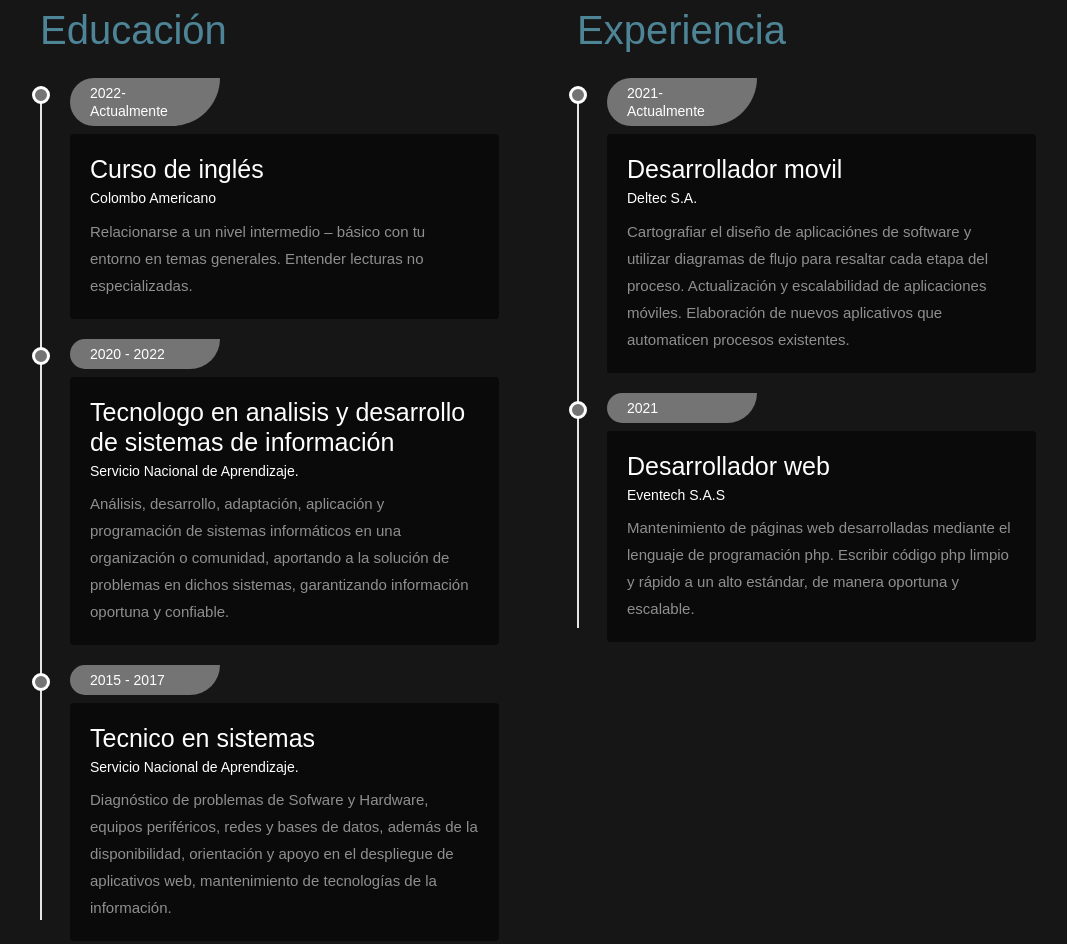
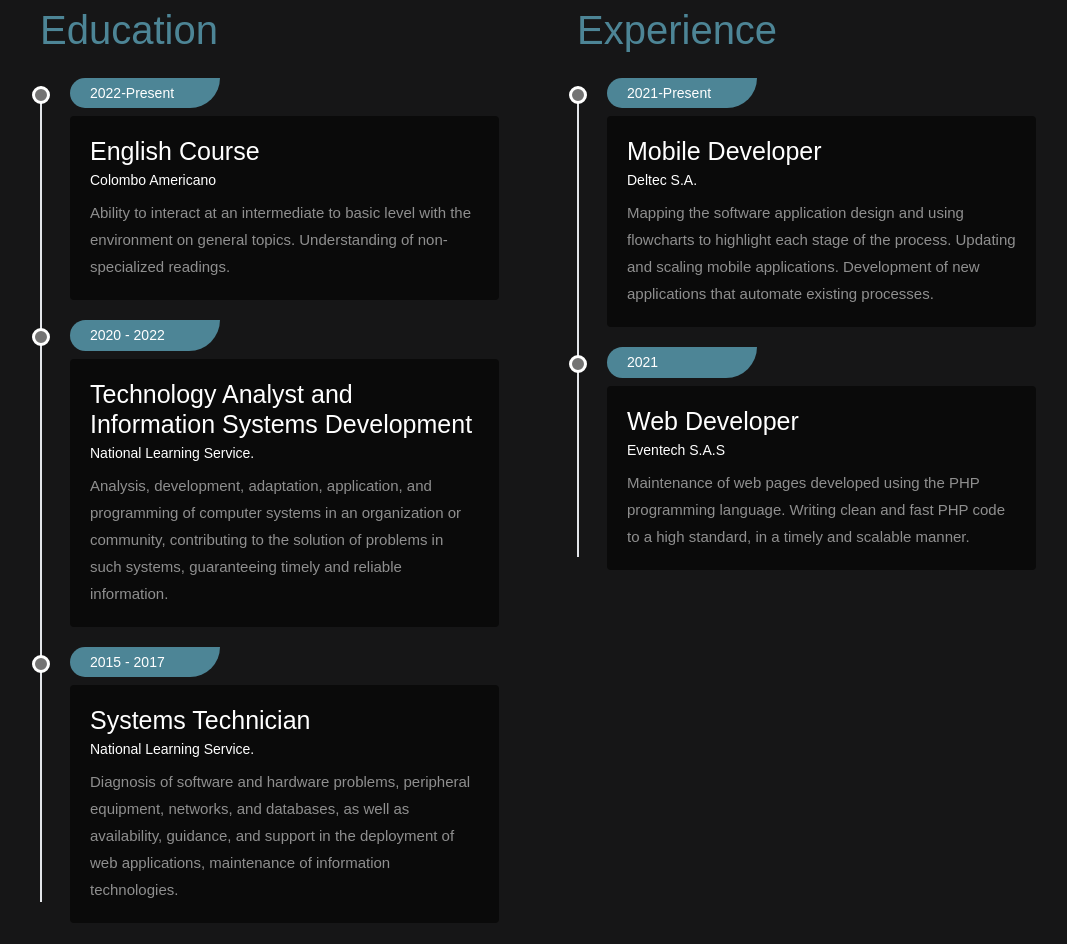
Before and after one commit to anthonyR012/portfolio_frontend, a plain HTML site: page public/index1.html in a window 1280 px wide. Shown: the part 1520-2464 px from the top of the page, without its empty margins (78-1145 px from the left). Drawn offline with Linux system fonts and the light colour scheme.

Commit message:
add experience

```diff
--- a/public/assets/css/style.css
+++ b/public/assets/css/style.css
@@ -1282,10 +1282,10 @@ footer p {
   }
 
   .nav-scroll .navbar-collapse .nav-link {
-    color: #fff !important;
+    color: var(--primary) !important;
   }
   .nav-scroll .navbar-collapse .active {
-    color: #c49b66 !important;
+    color: var(--secondary) !important;
   }
 
   .header {
@@ -1417,7 +1417,7 @@ footer p {
 .timeline li .title {
   width: 150px;
   padding: 6px 20px;
-  background-color: #747474;
+  background-color: var(--secondary);
   color:  var(--primary);
   font-weight: 500;
   border-radius: 30px 0 60px 30px;
--- a/public/index1.html
+++ b/public/index1.html
@@ -1,8 +1,7 @@
+
 <!DOCTYPE html>
- <html lang="zxx">
-
+<html lang="en">
     <head>
-
     	<!-- Metas -->
         <meta charset="utf-8">
 		<meta http-equiv="X-UA-Compatible" content="IE=edge" />
@@ -10,32 +9,23 @@
 		<meta name="keywords" content="HTML5 Template Zain onepage themeforest" />
 		<meta name="description" content="Zain - Onepage Multi-Purpose HTML5 Template" />
 		<meta name="author" content="" />
-
 		<!-- Title  -->
 		<title>Rubio</title>
-
 		<!-- Favicon -->
 		<link rel="shortcut icon" href="assets/img/logo/anthony_black.png" />
-
 		<!-- Google Fonts -->
 		<!-- <link href="https://fonts.googleapis.com/css?family=Josefin+Sans:300,400,600,700" rel="stylesheet">
         <link href="https://fonts.googleapis.com/css?family=Rubik:300,400,500,700,900" rel="stylesheet"> -->
-
         <link rel="stylesheet" href="https://use.fontawesome.com/releases/v5.15.3/css/all.css">
-
 		<!-- Plugins -->
 		<link rel="stylesheet" href="assets/css/plugins.css" />
-
         <!-- Core Style Css -->
         <link rel="stylesheet" href="assets/css/style.css" />
-
     </head>
-
     <body>
 
     <!-- =====================================
     ==== Start Loading -->
-
     <div class="loading">
         <div class="gooey">
         <span class="dot"></span>
@@ -46,7 +36,6 @@
         </div>
         </div>
     </div>
-
     <!-- End Loading ====
     ======================================= -->
 
@@ -56,12 +45,10 @@
 
 		<nav class="navbar navbar-expand-lg">
             <div class="container">
-
             <!-- Logo -->
             <a class="logo" href="#">
                 <img src="assets/img/logo/Anthony_bottorless.png" alt="logo">
             </a>
-
             <button class="navbar-toggler" type="button"
                     data-toggle="collapse"
                     data-target="#navbarSupportedContent"
@@ -69,7 +56,6 @@
                     aria-expanded="false" aria-label="Toggle navigation">
                 <span class="icon-bar"><i class="fas fa-bars"></i></span>
             </button>
-
             <!-- navbar links -->
             <div class="collapse navbar-collapse" id="navbarSupportedContent">
                 <ul class="navbar-nav ml-auto">
@@ -102,7 +88,6 @@
     	<!-- =====================================
     	==== Start Header -->
     	<header class="header valign bg-img" data-scroll-index="0" data-overlay-dark="4" data-background="assets/" data-stellar-background-ratio="0.5">
-
         <div class="container">
             <div class="row">
                 <div class="full-width text-center caption mt-50">
@@ -125,15 +110,12 @@
             </div>
         </div>
     	</header>
-
     	<!-- End Header ====
     	======================================= -->
 
 
-
         <!-- =====================================
         ==== Start About -->
-
         <section class="about" data-scroll-index="1">
             <div class="container">
                 <div class="row">
@@ -173,7 +155,6 @@
                             <div class="skill-item  row">
                                 <h6 class="col-6">
                                     <img src="assets/img/habilities/firebase.png"  alt="firebase">
-
                                     Firebase
                                 </h6>
                                 <span class="col-6">Basic level</span>
@@ -192,7 +173,6 @@
                                 and comfort in frequent changes of perspective.
                                 Has a natural ease and love for learning, versatility,
                                 as well as a willingness to take on challenging scenarios.</p>
-
                             <div class="social mt-40">
                                 <span>Follow Me :</span>
                                 <a href="https://www.facebook.com/antony.rubio.9822/" target="_blank"><i class="icofont icofont-facebook"></i></a>
@@ -202,79 +182,64 @@
                             </div>
                         </div>
                     </div>
-
                 </div>
             </div>
         </section>
-
         <!-- End About ====
         ======================================= -->
  <!-- =====================================
         ==== INICIO EXPERIENCIA Y ESTUDIO -->
-    <div class="container p-5" id="experience"  data-scroll-index="2">
+    <div class="container p-5" id="experience" data-scroll-index="2">
         <div class="row">
             <div class="col-md-6 wow fadeInRight">
-            <h2 class="fw-normal">Educación</h2>
+            <h2 class="fw-normal">Education</h2>
             <ul class="timeline mt-4 pr-md-5">
                 <li>
-                <div class="title">2022-Actualmente</div>
+                <div class="title">2022-Present</div>
                 <div class="details">
-                  <h5>Curso de inglés</h5>
+                    <h5>English Course</h5>
                     <small class="fg-theme">Colombo Americano</small>
-                  <p>Relacionarse a un nivel intermedio – básico con tu entorno en temas
-                    generales. Entender lecturas no especializadas.</p>
+                    <p>Ability to interact at an intermediate to basic level with the environment on general topics. Understanding of non-specialized readings.</p>
                 </div>
                 </li>
                 <li>
                 <div class="title">2020 - 2022</div>
                 <div class="details">
-                  <h5>Tecnologo en analisis y desarrollo de sistemas de información</h5>
-                  <small class="fg-theme">Servicio Nacional de Aprendizaje.</small>
-                  <p>Análisis, desarrollo, adaptación, aplicación y programación
-                    de sistemas informáticos en una organización o comunidad, aportando a la solución de problemas en
-                    dichos sistemas, garantizando información oportuna y confiable.</p>
+                    <h5>Technology Analyst and Information Systems Development</h5>
+                    <small class="fg-theme">National Learning Service.</small>
+                    <p>Analysis, development, adaptation, application, and programming of computer systems in an organization or community, contributing to the solution of problems in such systems, guaranteeing timely and reliable information.</p>
                 </div>
                 </li>
                 <li>
                 <div class="title">2015 - 2017</div>
                 <div class="details">
-                  <h5>Tecnico en sistemas</h5>
-                  <small class="fg-theme">Servicio Nacional de Aprendizaje.</small>
-                  <p>Diagnóstico de problemas de Sofware y Hardware, equipos periféricos, redes y bases de datos,
-                    además de la disponibilidad, orientación y apoyo en el despliegue de aplicativos web,
-                    mantenimiento de tecnologías de la información.</p>
+                    <h5>Systems Technician</h5>
+                    <small class="fg-theme">National Learning Service.</small>
+                    <p>Diagnosis of software and hardware problems, peripheral equipment, networks, and databases, as well as availability, guidance, and support in the deployment of web applications, maintenance of information technologies.</p>
                 </div>
                 </li>
             </ul>
             </div>
             <div class="col-md-6 wow fadeInRight" data-wow-delay="200ms">
-            <h2 class="fw-normal">Experiencia</h2>
+            <h2 class="fw-normal">Experience</h2>
             <ul class="timeline mt-4 pr-md-5">
                 <li>
-                <div class="title">2021-Actualmente</div>
+                <div class="title">2021-Present</div>
                 <div class="details">
-                  <h5>Desarrollador movil</h5>
+                    <h5>Mobile Developer</h5>
                     <small class="fg-theme">Deltec S.A.</small>
-                  <p>Cartografiar el diseño de aplicaciónes de software y utilizar
-                    diagramas de flujo para resaltar cada etapa del proceso.
-                    Actualización y escalabilidad de aplicaciones móviles.
-                    Elaboración de nuevos aplicativos que automaticen procesos
-                    existentes.</p>
+                    <p>Mapping the software application design and using flowcharts to highlight each stage of the process. Updating and scaling mobile applications. Development of new applications that automate existing processes.</p>
                 </div>
                 </li>
                 <li>
                 <div class="title">2021</div>
                 <div class="details">
-                  <h5>Desarrollador web</h5>
+                    <h5>Web Developer</h5>
                     <small class="fg-theme">Eventech S.A.S</small>
-                  <p>Mantenimiento de páginas web desarrolladas mediante el lenguaje
-                    de programación php.
-                    Escribir código php limpio y rápido a un alto estándar, de manera
-                    oportuna y escalable.</p>
+                    <p>Maintenance of web pages developed using the PHP programming language. Writing clean and fast PHP code to a high standard, in a timely and scalable manner.</p>
                 </div>
                 </li>
             </ul>
-          </div>
             </div>
         </div>
         </div>
@@ -282,15 +247,12 @@
         ==== FIN ESTUDIO Y EXPERIENCIA  -->
         <!-- =====================================
         ==== Start Services -->
-
         <section class="services section-padding bg-dark" data-scroll-index="3">
             <div class="container">
                 <div class="row">
-
                     <div class="section-head text-center col-md-12">
                         <h4>What can I do?</h4>
                     </div>
-
                     <div class="col-lg-3 col-md-6">
                         <div class="item mb-md50">
                             <i class="icon icofont icofont-web"></i>
@@ -298,7 +260,6 @@
                             <p>Maintainability and scalability of web applications</p>
                         </div>
                     </div>
-
                     <div class="col-lg-3 col-md-6">
                         <div class="item mb-md50">
                             <i class="icon icofont icofont-stock-mobile"></i>
@@ -306,7 +267,6 @@
                             <p>Development of applications for process automation or implementation of new technologies</p>
                         </div>
                     </div>
-
                     <div class="col-lg-3 col-md-6">
                         <div class="item mb-sm50">
                             <i class="icon icofont icofont-test-bulb"></i>
@@ -314,7 +274,6 @@
                             <p>Application testing (unit testing, component testing, and integration testing)</p>
                         </div>
                     </div>
-
                     <div class="col-lg-3 col-md-6">
                         <div class="item">
                             <i class="icon icofont icofont-server"></i>
@@ -322,11 +281,9 @@
                             <p>Integration of different servicest<strong>Cloud Computing.</strong></p>
                         </div>
                     </div>
-
                 </div>
             </div>
         </section>
-
         <!-- End Services ====
         ======================================= -->
 
@@ -338,11 +295,9 @@
         <section class="portfolio section-padding" data-scroll-index="4">
             <div class="container">
                 <div class="row">
-
                     <div class="section-head text-center col-lg-8 offset-lg-2 col-md-10 offset-md-1">
                         <h4>Portfolio</h4>
                     </div>
-
                     <!-- filter links -->
                     <div class="filtering text-center col-sm-12">
                         <span data-filter='*' class="active">All</span>
@@ -350,12 +305,9 @@
                         <span data-filter='.web'>Web Software</span>
                         <!-- <span data-filter='.graphic'>Graphic</span> -->
                     </div>
-
                     <div class="clearfix"></div>
-
                     <!-- gallery -->
                     <div class="gallery text-center full-width">
-
                         <!-- gallery item -->
                         <div class="items web">
                             <div class="item-img">
@@ -371,7 +323,6 @@
                                 </div>
                             </div>
                         </div>
-
                         <!-- gallery item -->
                         <div class="items movil">
                             <div class="item-img">
@@ -402,7 +353,6 @@
                                 </div>
                             </div>
                         </div>
-
                         <!-- gallery item -->
                         <div class="items width2 movil">
                             <div class="item-img">
@@ -418,9 +368,7 @@
                                 </div>
                             </div>
                         </div>
-
                     </div>
-
                 </div>
             </div>
         </section>
@@ -435,11 +383,9 @@
         <section class="contact section-padding" data-scroll-index="5">
             <div class="container">
                 <div class="row">
-
                     <div class="section-head text-center col-lg-8 offset-lg-2 col-md-10 offset-md-1">
                         <h4>Contact Us</h4>
                     </div>
-
                     <div class="col-lg-5">
                         <div class="info bg-img mb-md50" data-background="img/map.png">
                             <div class="item">
@@ -462,17 +408,11 @@
                             </div>
                         </div>
                     </div>
-
                     <div class="col-lg-7">
-
                         <form class="form" id="contact-form" method="post" action="contact.php">
-
                             <div class="messages"></div>
-
                             <div class="controls">
-
                                 <div class="row">
-
                                     <div class="col-md-6">
                                         <div class="form-group">
                                             <input id="form_name" type="text" name="name" placeholder="Name" required="required">
@@ -493,11 +433,9 @@
                                             <textarea id="form_message" name="message" placeholder="Message" rows="4" required="required"></textarea>
                                         </div>
                                     </div>
-
                                     <div class="col-md-12 text-center">
                                         <button type="submit" class="butn butn-bg" ><span>Send Message</span></button>
                                     </div>
-
                                 </div>
                             </div>
                         </form>
@@ -506,7 +444,6 @@
                 </div>
             </div>
         </section>
-
         <!-- End Contact ====
         ======================================= -->
 
@@ -516,7 +453,6 @@
 
         <footer class="text-center bg-dark">
             <div class="container">
-
                 <!-- Logo -->
                 <a class="logo" href="#">
                     <img src="assets/img/logo/Anthony_bottorless.png" alt="logo">
@@ -527,7 +463,6 @@
                     <a href="https://www.instagram.com/rubio203ar/" target="_blank"><i class="icofont icofont-instagram"></i></a>
                     <a href="https://www.linkedin.com/in/anthony-rubio-48995b1b3/" target="_blank"><i class="icofont icofont-linkedin"></i></a>
                 </div>
-
                 <p>&copy; 2023 All Rights Reserved.</p>
             </div>
         </footer>
@@ -535,38 +470,25 @@
         <!-- End Footer ====
         ======================================= -->
 
-
-
-
-
         <!-- jQuery -->
         <script src="assets/js/jquery-3.0.0.min.js"></script>
         <script src="assets/js/jquery-migrate-3.0.0.min.js"></script>
-
         <!-- popper.min -->
         <script src="assets/js/popper.min.js"></script>
-
         <!-- bootstrap -->
         <script src="assets/js/bootstrap.min.js"></script>
-
         <!-- scrollIt -->
         <script src="assets/js/scrollIt.min.js"></script>
-
         <!-- animated.headline -->
         <script src="assets/js/animated.headline.js"></script>
-
         <!-- jquery.magnific-popup js -->
         <script src="assets/js/jquery.magnific-popup.min.js"></script>
-
         <!-- stellar js -->
         <script src="assets/js/jquery.stellar.min.js"></script>
-
         <!-- isotope.pkgd.min js -->
         <script src="assets/js/isotope.pkgd.min.js"></script>
-
         <!-- validator js -->
         <script src="assets/js/validator.js"></script>
-
         <!-- custom scripts -->
         <script src="assets/js/scripts.js"></script>
 
```
Lines whose indentation alone changed are shown as unchanged.
